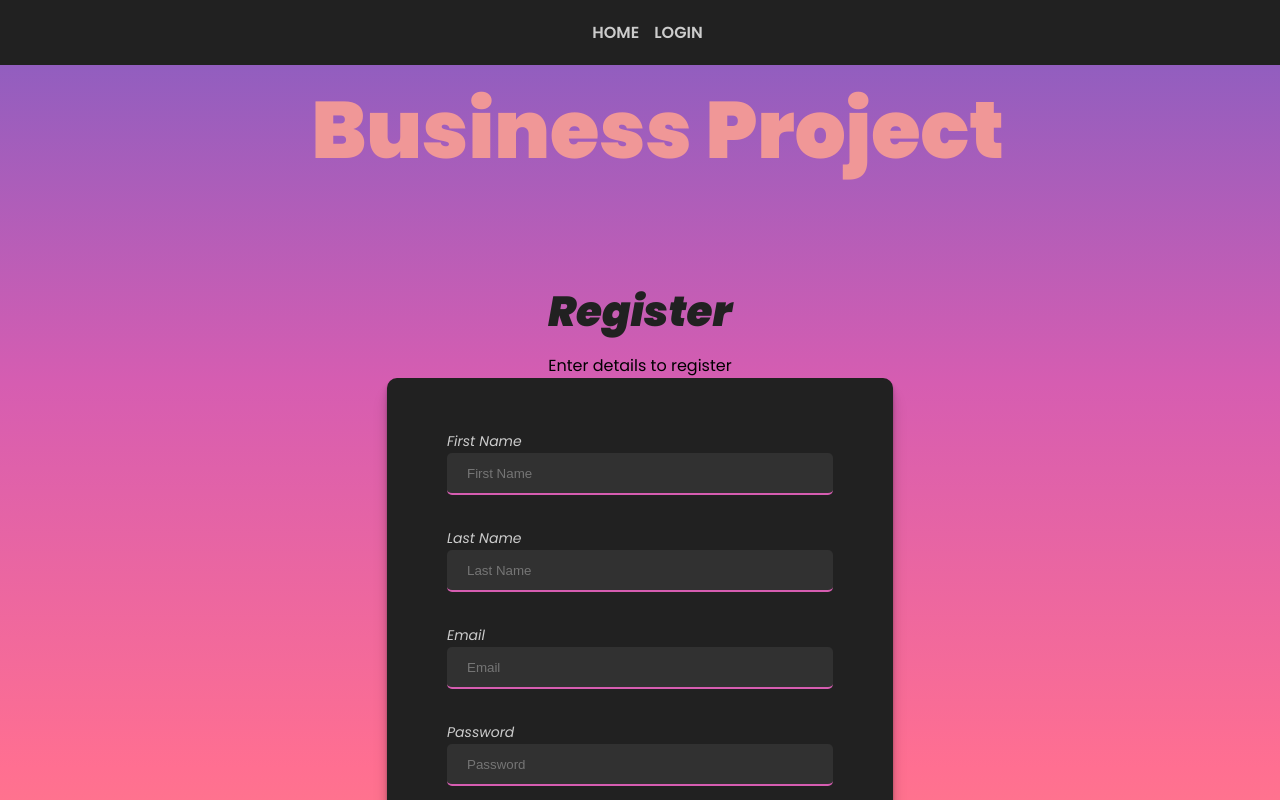
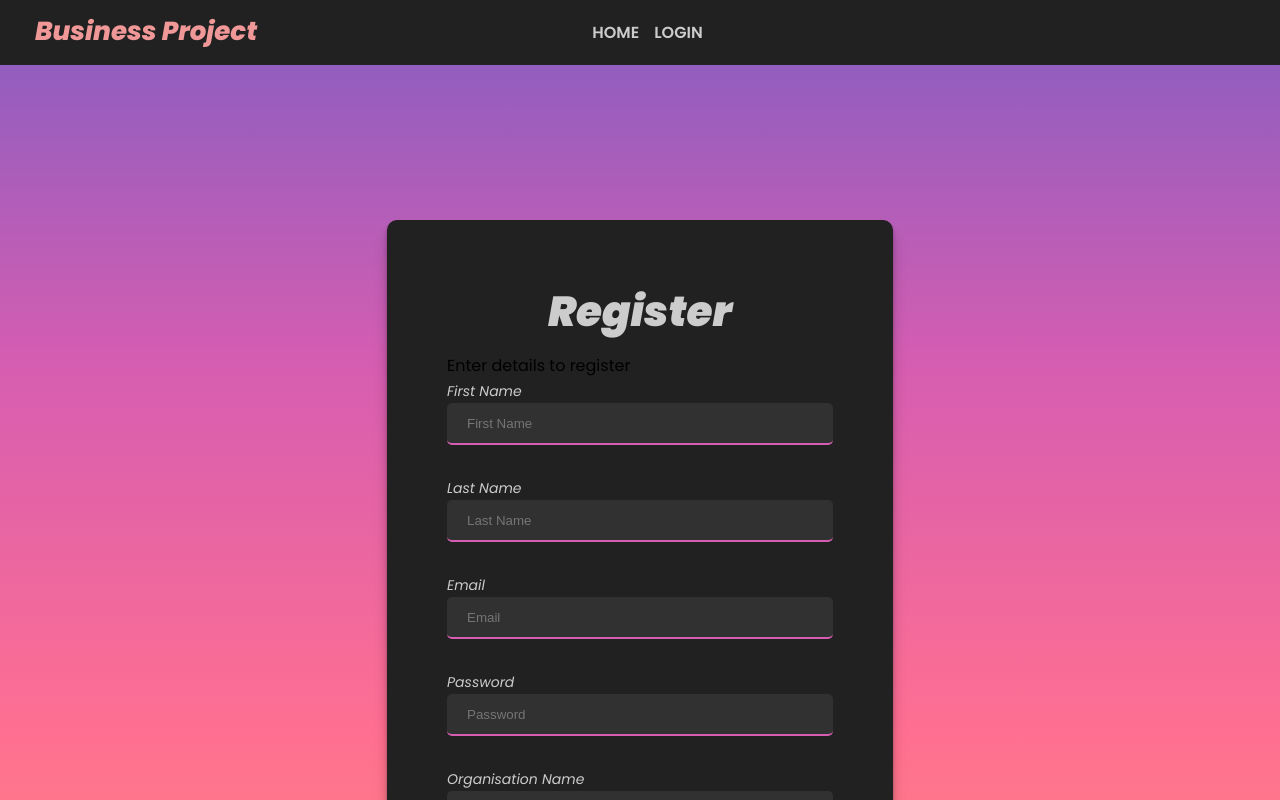
Before and after one commit to madeleineenberg/js3-business-app, a React (Create React App) app: page / in a window 1280 px wide. Shown: the top 800 px of the page. Built offline with nearby package versions, Linux system fonts and the light colour scheme.

Commit message:
Styling NavBar and Activate user

```diff
--- a/src/App.js
+++ b/src/App.js
@@ -13,7 +13,6 @@ function App() {
   return (
     <div>
       <Global />
-      <Heading>Business Project</Heading>
       <Switch>
         <Route path="/home">
           <NavBar />
--- a/src/components/NavBar.jsx
+++ b/src/components/NavBar.jsx
@@ -1,10 +1,11 @@
 import React from "react";
-import { Link } from "react-router-dom";
 import { Nav, NavList, NavItem, NavLink } from "../styled/Nav";
+import { Logo } from "../styled/Heading";
 
 export default function NavBar({ children }) {
   return (
     <Nav>
+      <Logo>Business Project</Logo>
       <NavList>
         <NavItem>
           <NavLink to="/">HOME</NavLink>
--- a/src/components/RegisterForm.jsx
+++ b/src/components/RegisterForm.jsx
@@ -1,7 +1,10 @@
 import React, { useState } from "react";
 import UserKit from "../data/UserKit";
+
+//style
 import { Form, Input, Label } from "../styled/Form";
 import { SubmitButton } from "../styled/Buttons";
+import { SubTitle } from "../styled/Heading";
 
 export default function RegisterForm() {
   const userKit = new UserKit();
@@ -51,6 +54,8 @@ export default function RegisterForm() {
 
   return (
     <Form>
+      <SubTitle color="#ccc">Register</SubTitle>
+      <p>Enter details to register</p>
       {/* ETT ANNAT SÄTT ATT RENDERA FLERA INPUT PÅ ETT KORTARE SÄTT */}
       {inputObjects.map((inputItem, index) => {
         return renderInput(index, inputItem[0], inputItem[1], inputItem[2]);
--- a/src/pages/RegisterPage.jsx
+++ b/src/pages/RegisterPage.jsx
@@ -1,13 +1,10 @@
 import React from "react";
 import RegisterForm from "../components/RegisterForm";
 import { Container } from "../styled/Container";
-import { SubTitle } from "../styled/Heading";
 
 export default function RegisterPage() {
   return (
     <Container>
-      <SubTitle>Register</SubTitle>
-      <p>Enter details to register</p>
       <RegisterForm />
     </Container>
   );
--- a/src/styled/Container.js
+++ b/src/styled/Container.js
@@ -8,7 +8,7 @@ export const Container = styled.div`
   justify-content: center;
   align-items: center;
   flex-wrap: wrap;
-  margin-top: 250px;
+  margin-top: 200px;
 `;
 
 export const FormSection = styled.section`
--- a/src/styled/Heading.js
+++ b/src/styled/Heading.js
@@ -25,3 +25,13 @@ export const SubTitle = styled.h2`
   padding: 10px;
   color: ${(props) => props.color || "#212121"};
 `;
+
+export const Logo = styled.span`
+  color: rgb(240, 151, 151);
+  font-weight: 800;
+  font-size: 26px;
+  position: absolute;
+  top: 12px;
+  left: 35px;
+  font-style: italic;
+`;
```
Also changed, not shown: src/components/ActivateUser.jsx (+9 -6 lines).
